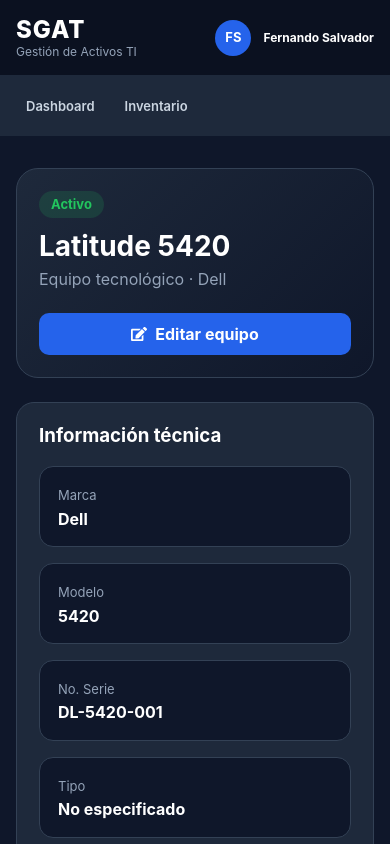
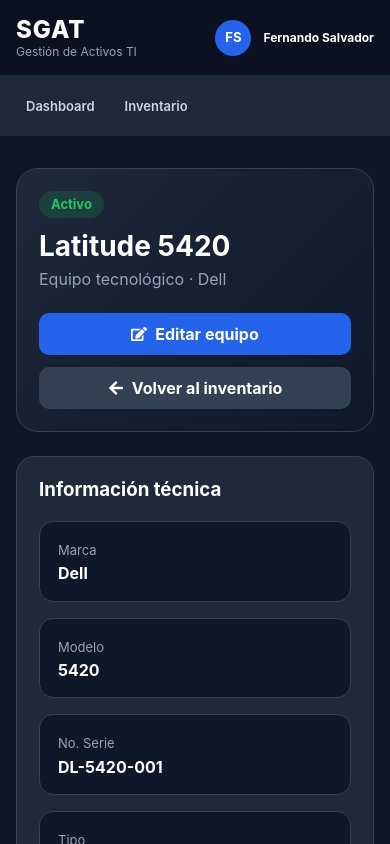
Before and after one commit to cazador0587/web_project_SGAT_frontend, a React (Vite) app: page /equipment/1 in a window 390 px wide. Shown: the top 844 px of the page. Built offline with nearby package versions, Linux system fonts and the light colour scheme; a web font is replaced by a local one.

Commit message:
Mejorar navegacion y detalles de equipo

```diff
--- a/src/pages/EquipmentDetail/EquipmentDetail.css
+++ b/src/pages/EquipmentDetail/EquipmentDetail.css
@@ -53,10 +53,15 @@
   color: #ef4444;
 }
 
-.equipment-detail__edit {
-  background: #2563eb;
+.equipment-detail__actions {
+  display: flex;
+  align-items: center;
+  gap: 12px;
+}
+
+.equipment-detail__edit,
+.equipment-detail__back {
   color: white;
-
   padding: 12px 16px;
   border-radius: 10px;
 
@@ -66,6 +71,22 @@
 
   font-weight: 700;
   white-space: nowrap;
+}
+
+.equipment-detail__edit {
+  background: #2563eb;
+}
+
+.equipment-detail__back {
+  background: #334155;
+}
+
+.equipment-detail__edit:hover {
+  background: #1d4ed8;
+}
+
+.equipment-detail__back:hover {
+  background: #475569;
 }
 
 .equipment-detail__grid {
@@ -171,7 +192,13 @@
     grid-template-columns: 1fr;
   }
 
-  .equipment-detail__edit {
+  .equipment-detail__actions {
+    width: 100%;
+    flex-direction: column;
+  }
+
+  .equipment-detail__edit,
+  .equipment-detail__back {
     width: 100%;
     justify-content: center;
   }
--- a/src/pages/EquipmentDetail/EquipmentDetail.jsx
+++ b/src/pages/EquipmentDetail/EquipmentDetail.jsx
@@ -1,6 +1,12 @@
 import { useContext } from "react";
 import { Link, useParams } from "react-router-dom";
-import { FaEdit, FaMapMarkerAlt, FaUser, FaCalendarAlt } from "react-icons/fa";
+import {
+  FaEdit,
+  FaMapMarkerAlt,
+  FaUser,
+  FaCalendarAlt,
+  FaArrowLeft,
+} from "react-icons/fa";
 import EquipmentContext from "../../contexts/EquipmentContext";
 import "./EquipmentDetail.css";
 
@@ -39,6 +45,7 @@
           </p>
         </div>
 
+        <div className="equipment-detail__actions">
           <Link
             to={`/equipment/${equipment.id}/edit`}
             className="equipment-detail__edit"
@@ -46,6 +53,12 @@
             <FaEdit />
             Editar equipo
           </Link>
+
+          <Link to="/inventory" className="equipment-detail__back">
+            <FaArrowLeft />
+            Volver al inventario
+          </Link>
+        </div>
       </div>
 
       <div className="equipment-detail__grid">
```
Lines whose indentation alone changed are shown as unchanged.
